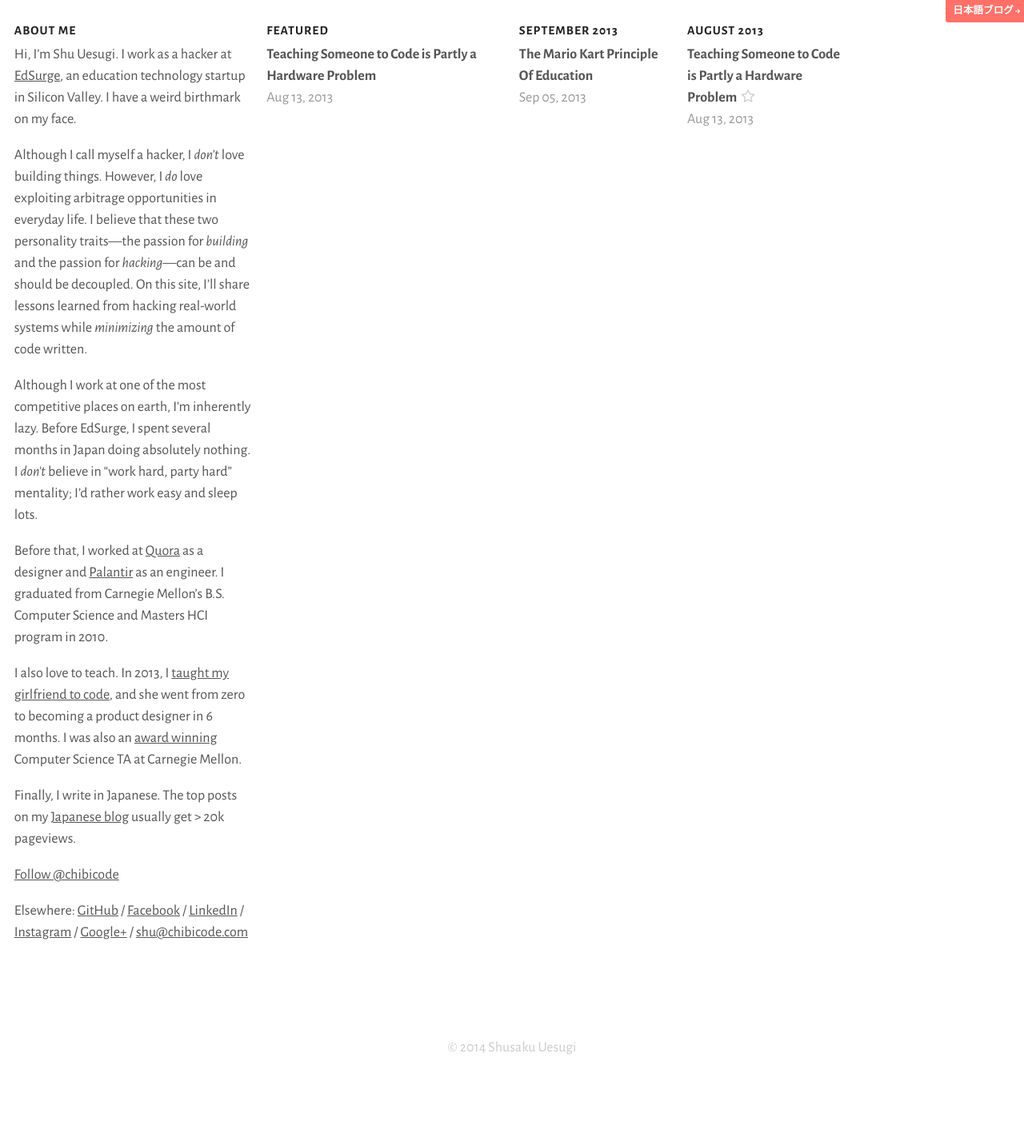
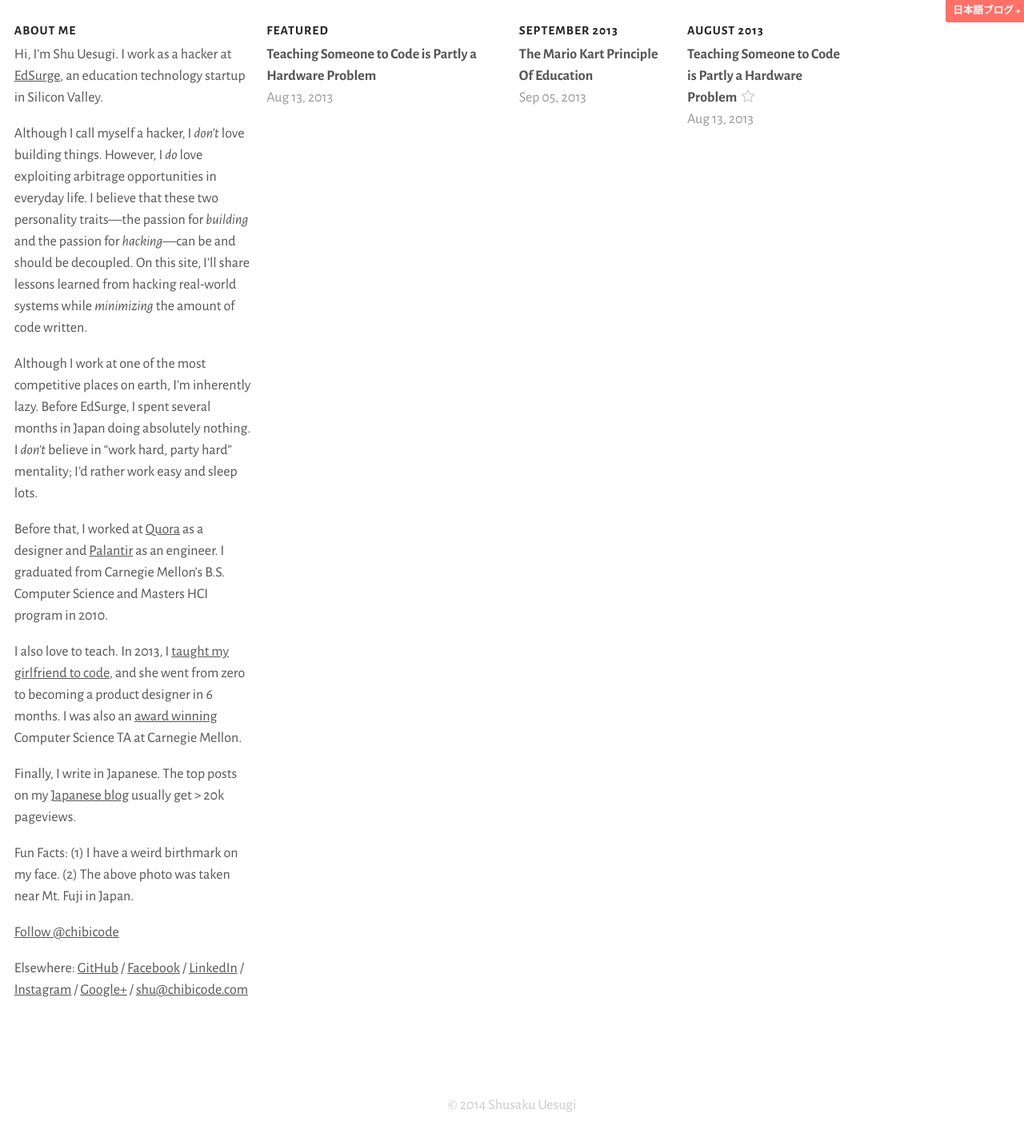
Before and after one commit to chibicode/naze, a Jekyll site: the page built from index.html, in a window 1280 px wide. Shown: the whole page at 80% size. Built offline with Jekyll 4.4.1, drawn with Linux system fonts in a browser that asks for light colours; nearby versions of some CDN libraries; Markdown is read by kramdown in place of the engine named in the settings; comment, search, counter and statistics services are not loaded; before the commit the page ends 1360 px from its top, so only the background shows below that.

Commit message:
Fun facts

```diff
--- a/_includes/about.md
+++ b/_includes/about.md
@@ -9,3 +9,5 @@ Before that, I worked at [Quora](http://quora.com/) as a designer and [Palantir]
 I also love to teach. In 2013, I [taught my girlfriend to code](/teaching-code-hardware-problem), and she went from zero to becoming a product designer in 6 months. I was also an [award winning](http://www.cs.cmu.edu/~scsfacts/uesugi.html) Computer Science TA at Carnegie Mellon.
 
 Finally, I write in Japanese. The top posts on my [Japanese blog](http://naze.chibicode.com/) usually get > 20k pageviews.
+
+Fun Facts: (1) I have a weird birthmark on my face. (2) The above photo was taken near Mt. Fuji in Japan.
```
Also changed, not shown: other parts of _includes/about.md (+1 -1 lines), _views/_includes/about.md (+3 -1 lines).
